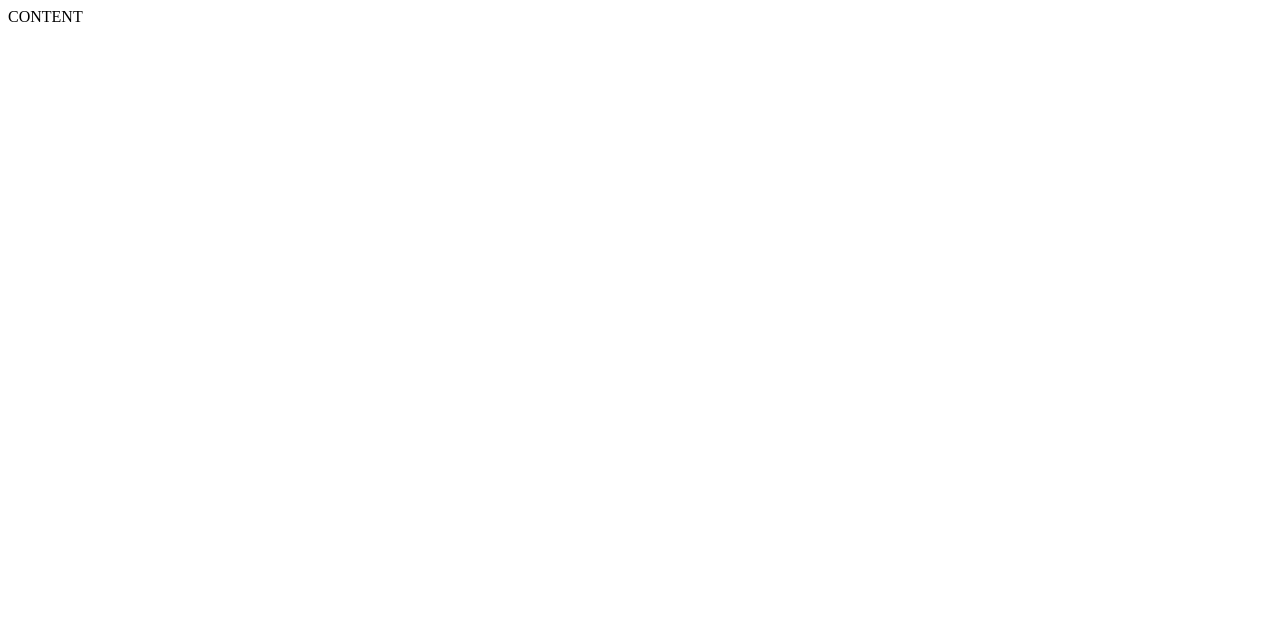
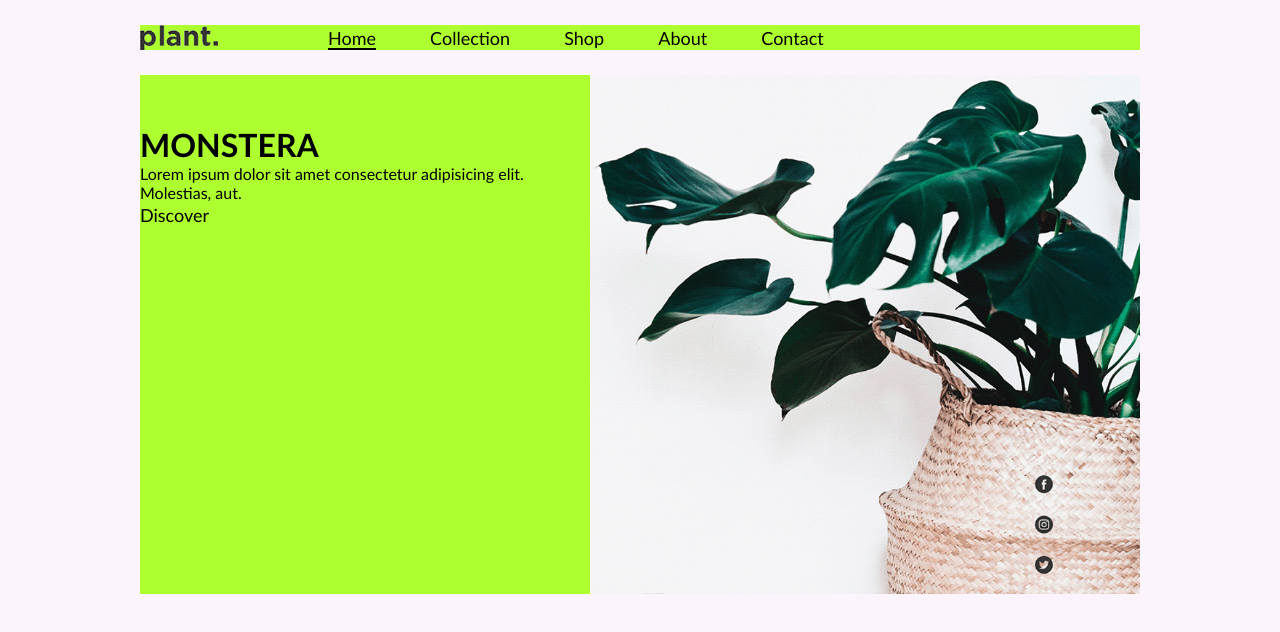
Before and after one commit to ArturasKi/5-plant, a website: page index.html in a window 1280 px wide. Drawn offline with Linux system fonts and the light colour scheme.

Commit message:
Header, main arrangement, styling

```diff
--- /dev/null
+++ b/css/main.css
@@ -0,0 +1,56 @@
+body,
+body * {
+    margin: 0;
+    padding: 0;
+    vertical-align: top;
+    box-sizing: border-box;
+}
+
+body {
+    background-color: rgb(252, 244, 252);
+    font-family: 'Gill Sans', 'Gill Sans MT', Calibri, 'Trebuchet MS', sans-serif;
+}
+
+header, main {
+    background-color: greenyellow;
+    width: 1000px;
+    display: inline-block;
+    margin-top: 25px;
+    margin-left: calc(50% - 500px);
+}
+
+header > img {
+    height: 25px;
+    float: left;
+}
+
+nav {
+    float: left;
+    margin-left: 110px;
+}
+
+a {
+    margin-right: 50px;
+    color: black;
+    font-size: 18px;
+    line-height: 25px;
+    text-decoration: none;
+    padding-top: 3.5px;
+}
+
+nav > a:first-child {
+    border-bottom: 2px solid black;
+}
+
+main > div {
+    width: 45%;
+    margin-top: 50px;
+    float: left;
+}
+
+main > img {
+    width: 55%;
+    float: right;
+    object-fit: contain;
+    object-position: center;
+}
--- a/index.html
+++ b/index.html
@@ -5,10 +5,29 @@
     <meta http-equiv="X-UA-Compatible" content="IE=edge">
     <meta name="viewport" content="width=device-width, initial-scale=1.0">
     <title>Plant</title>
+    <link rel="stylesheet" href="./css/main.css">
 </head>
 
 <body>
-    CONTENT
+    <header>
+        <img src="./img/plant_logo.png" alt="Logo">
+        <nav>
+            <a href="#">Home</a>
+            <a href="#">Collection</a>
+            <a href="#">Shop</a>
+            <a href="#">About</a>
+            <a href="#">Contact</a>
+        </nav>
+    </header>
+    <main>
+        <div>
+            <h1>MONSTERA</h1>
+            <p>Lorem ipsum dolor sit amet consectetur adipisicing elit. Molestias, aut.</p>
+            <a href="#">Discover</a>
+        </div>
+        <img src="./img/plant_main.png" alt="Main logo">
+
+    </main>
 </body>
 
 </html>
```
